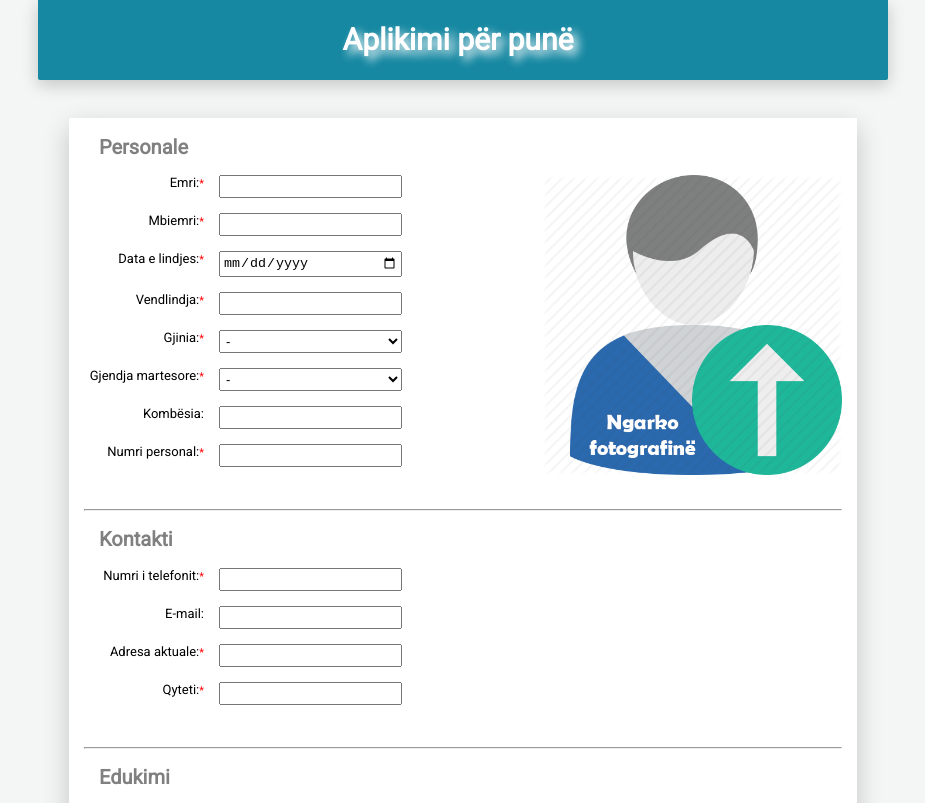
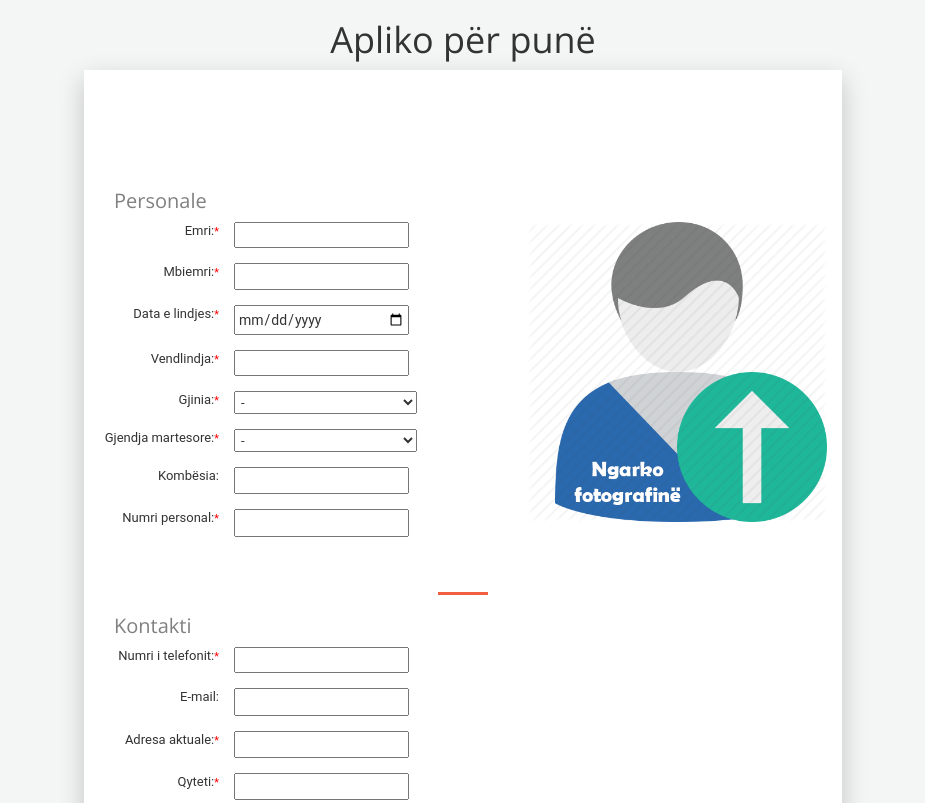
Before and after one commit to argetamorina/tech4policy, a website: page puna.html in a window 1280 px wide. Shown: the top 803 px of the page, without its empty margins (177-1102 px from the left). Drawn offline with nearby package versions, Linux system fonts and the light colour scheme.

Commit message:
Forms modified

```diff
--- a/martesa.html
+++ b/martesa.html
@@ -7,7 +7,19 @@
     <meta name="viewport" content="width=device-width, initial-scale=1.0, maximum-scale=1.0, user-scalable=0">
     <title>Aplikimi per kurorezim</title>
     <link rel="icon" type="image/png" href="img/image.png">
-    <link href="https://fonts.googleapis.com/css?family=Montserrat|Roboto" rel="stylesheet">
+      <link href="vendor/bootstrap/css/bootstrap.min.css" rel="stylesheet">
+
+    <!-- Custom Fonts -->
+    <link href="vendor/font-awesome/css/font-awesome.min.css" rel="stylesheet" type="text/css">
+    <link href='https://fonts.googleapis.com/css?family=Open+Sans:300italic,400italic,600italic,700italic,800italic,400,300,600,700,800' rel='stylesheet' type='text/css'>
+    <link href='https://fonts.googleapis.com/css?family=Merriweather:400,300,300italic,400italic,700,700italic,900,900italic' rel='stylesheet' type='text/css'>
+
+    <!-- Plugin CSS -->
+    <link href="vendor/magnific-popup/magnific-popup.css" rel="stylesheet">
+
+    <!-- Theme CSS -->
+    <link href="css/creative.min.css" rel="stylesheet">
+
 
     </head>
 
@@ -21,16 +33,7 @@
   ga('create', 'UA-86869585-2', 'auto');
   ga('send', 'pageview');
 </script>
-
-    <a href="">
-      <section class="menu">
-          <div class="menu-left-part">
-          <p><b>Aplikimi për kurorëzim</b></p>
-          </div>
-      </section>
-    </a>
-    <br>
-    <br>
+    <h1 id="homeHeading" style="text-align: center">Apliko për kurorëzim</h1>
     <section class="content cw " style="text-align: left;background:white">
         <h1 class="viz-title">Te dhenat personale te personit te pare</h1> <img id="output" src='img/profile.png' onchange="loadFile(event)" class="profimg" onclick="document.getElementById('clicker').click()" />
         <form method="post" action="kalendari.html" enctype="multipart/form-data">
@@ -154,10 +157,11 @@
                 </div>
                 <br/>
                 <!-- /personal -->
+                <hr/>
 
                 <input type="file" accept="image/*" onchange="" style="display: none;" id="clicker" name="imgs">
                 <div class="marger">
-                    <button name="submit">Cakto datën e kurorëzimit</button>
+                    <a href="kalendari.html" class="btn btn-primary btn-xl page-scroll">Cakto datën e kurorëzimit</a>
                 </div>
             </div>
         </form>
--- a/puna.html
+++ b/puna.html
@@ -9,7 +9,19 @@
     <meta name="viewport" content="width=device-width, initial-scale=1.0, maximum-scale=1.0, user-scalable=0">
     <title>Apliko per pune</title>
     <link rel="icon" type="image/png" href="image.png">
-    <link href="https://fonts.googleapis.com/css?family=Montserrat|Roboto" rel="stylesheet"> </head>
+      <link href="vendor/bootstrap/css/bootstrap.min.css" rel="stylesheet">
+
+    <!-- Custom Fonts -->
+    <link href="vendor/font-awesome/css/font-awesome.min.css" rel="stylesheet" type="text/css">
+    <link href='https://fonts.googleapis.com/css?family=Open+Sans:300italic,400italic,600italic,700italic,800italic,400,300,600,700,800' rel='stylesheet' type='text/css'>
+    <link href='https://fonts.googleapis.com/css?family=Merriweather:400,300,300italic,400italic,700,700italic,900,900italic' rel='stylesheet' type='text/css'>
+
+    <!-- Plugin CSS -->
+    <link href="vendor/magnific-popup/magnific-popup.css" rel="stylesheet">
+
+    <!-- Theme CSS -->
+    <link href="css/creative.min.css" rel="stylesheet">
+
 
 <body style="background: rgba(82, 86, 89, 0.06);">
 <script>
@@ -20,17 +32,9 @@
   ga('create', 'UA-86869585-2', 'auto');
   ga('send', 'pageview');
 </script>
-
-    <a href="#">
-        <section class="menu">
-            <div class="menu-left-part">
-            <p><b>Aplikimi për punë</b></p>
-            </div>
-        </section>
-    </a>
-    <br>
-    <br>
+    <h1 id="homeHeading" style="text-align: center">Apliko për punë </h1>
     <section class="content cw " style="text-align: left;background:white">
+        <!-- <h1>Aplikimi per pune</h1> -->
         <h1 class="viz-title">Personale</h1> <img id="output" src='img/profile1.png' onchange="loadFile(event)" class="profimg" onclick="document.getElementById('clicker').click()" />
         <form method="post" enctype="multipart/form-data">
             <!-- personal -->
@@ -277,7 +281,12 @@
                 </div>
                 <input type="file" accept="image/*" onchange="" style="display: none;" id="clicker" name="imgs">
                 <div class="marger">
-                    <button name="submit">Apliko</button>
+
+                <!-- /personal -->
+                <hr/>
+
+                   <!--  <a href="http://startbootstrap.com/template-overviews/creative/" class="btn btn-default btn-xl sr-button">Download Now!</a> -->
+                   <a href="#about" class="btn btn-primary btn-xl page-scroll">Apliko</a>
                 </div>
             </div>
         </form>
@@ -350,26 +359,28 @@
         display: inline-block
     }
     .menu {
-        width: 100%;
-        height: 80px;
-        box-shadow: 0 5px 17px 0 rgba(0, 0, 0, .2);
-        color: #fff;
+        /*width: 100%;*/
+        /*height: 20px;*/
+        /*box-shadow: 0 5px 17px 0 rgba(0, 0, 0, .2);*/
+        /*color: #fff;*/
         text-align: center;
-        background: #1688A2;
-        border-bottom-right-radius: 2px;
-        border-bottom-left-radius: 2px
+        /*background: #1688A2;*/
+        /*border-bottom-right-radius: 2px;*/
+        /*border-bottom-left-radius: 2px*/
     }
     a {
         text-decoration: none;
         color: inherit
     }
     .menu-left-part {
+        text-align: center;
         margin-right: 10px;
-        line-height: 20px;
+        /*line-height: 20px;*/
+        box-shadow: 0 5px 17px 0 rgba(0, 0, 0, .2);
         background-position: center;
         background-repeat: no-repeat;
         width: 250px;
-        height: 100%;
+        /*height: 100%;*/
     }
   p{
       text-shadow: 5px 5px 10px #FFFFFF;
@@ -587,7 +598,7 @@
         padding: 2px!important
     }
     .addb,
-    button {
+/*    button {
       background: #025ba3;
  background-image: -webkit-linear-gradient(top, #025ba3, #1190d4);
  background-image: -moz-linear-gradient(top, #025ba3, #1190d4);
@@ -603,8 +614,8 @@
  font-size: 60px;
  padding: 10px 20px 12px 20px;
  text-decoration: none;
-    }
-    button:hover {
+    }*/
+/*    button:hover {
       background: #3cb0fd;
       background-image: -webkit-linear-gradient(top, #3cb0fd, #3498db);
       background-image: -moz-linear-gradient(top, #3cb0fd, #3498db);
@@ -612,7 +623,7 @@
       background-image: -o-linear-gradient(top, #3cb0fd, #3498db);
       background-image: linear-gradient(to bottom, #3cb0fd, #3498db);
       text-decoration: none;
-}
+}*/
     select {
         width: 183px!important;
         padding: 2px;
```
Also changed, not shown: index.html (+3 -3 lines), vdekja.html (+15 -12 lines).
